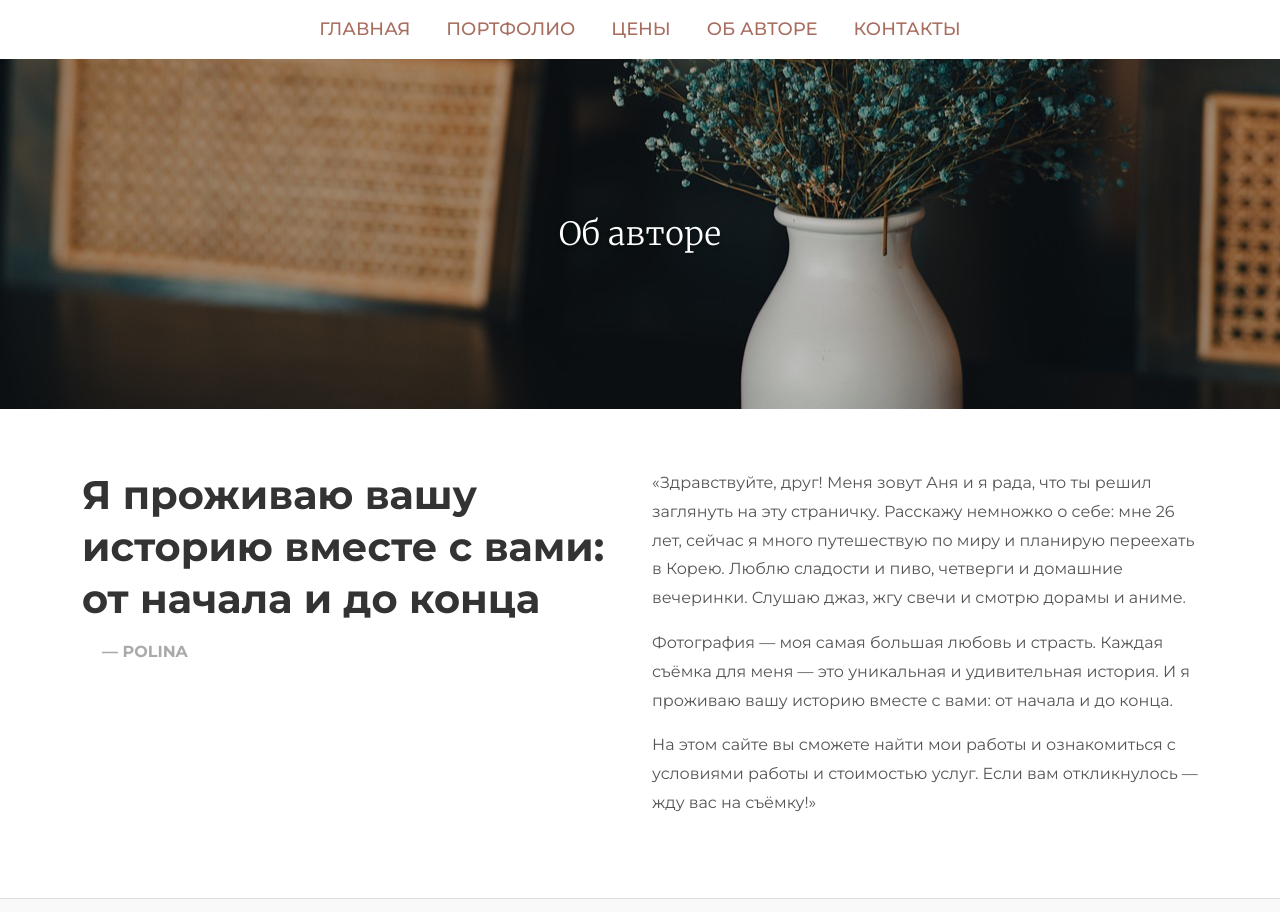
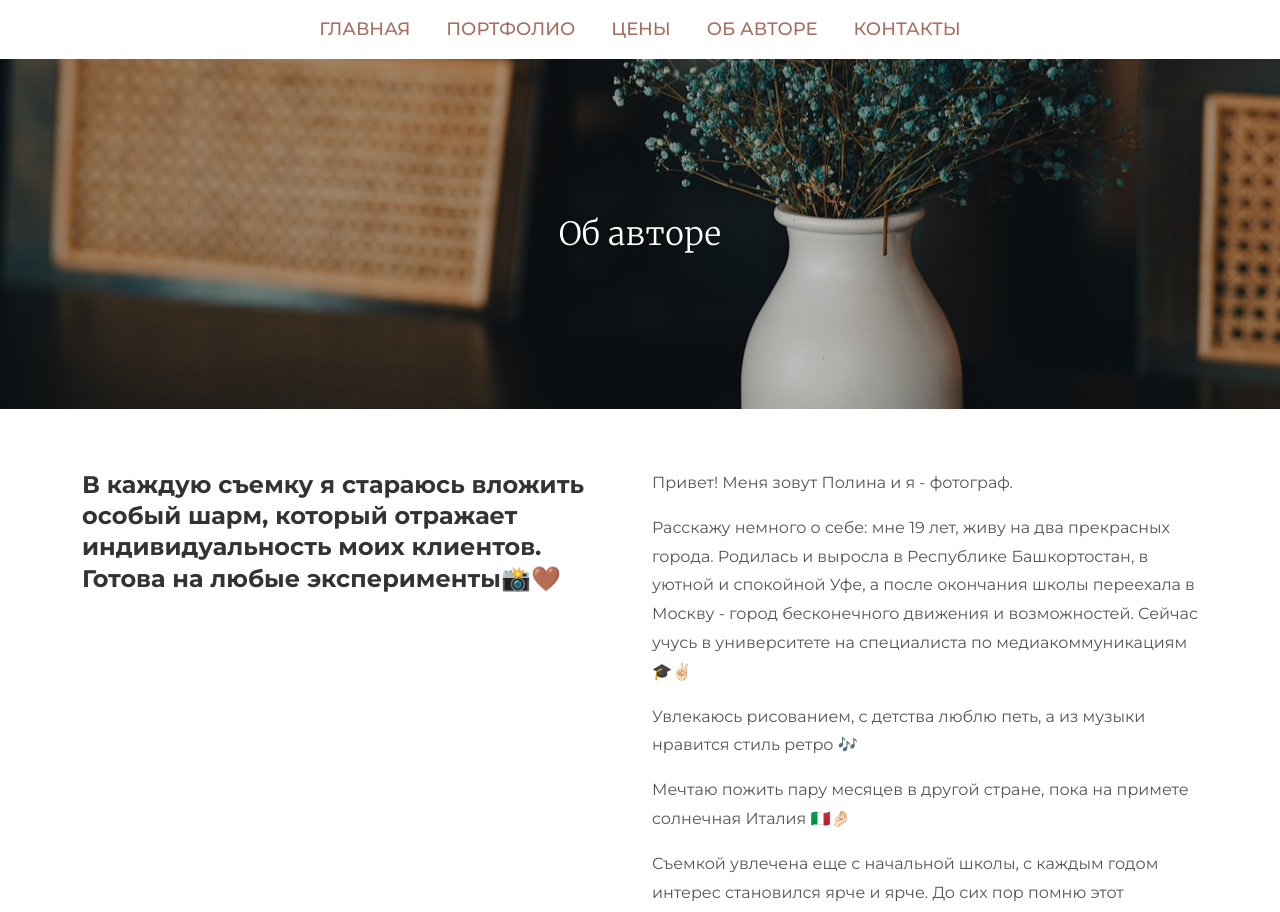
Before and after one commit to curash58/photo_pol, a React (Create React App) app: page /about in a window 1280 px wide. Shown: the top 912 px of the page. Built offline with nearby package versions, Linux system fonts and the light colour scheme; no server answers.

Commit message:
update about page

```diff
--- a/public/index.html
+++ b/public/index.html
@@ -7,7 +7,7 @@
     <meta name="theme-color" content="#000000" />
     <meta
       name="description"
-      content="Web site created using create-react-app"
+      content="Polina Photograph"
     />
     <link rel="apple-touch-icon" href="%PUBLIC_URL%/photo.png" />
     <!--
@@ -27,7 +27,7 @@
     <title>Полина Фотограф</title>
   </head>
   <body>
-    <noscript>You need to enable JavaScript to run this app.</noscript>
+    <noscript></noscript>
     <div id="root"></div>
     <!--
       This HTML file is a template.
--- a/src/components/about-text/AboutText.css
+++ b/src/components/about-text/AboutText.css
@@ -12,7 +12,7 @@
   }
 
   .quote-text {
-    font-size: 2.5rem;
+    font-size: 1.5rem;
     color: #333;
     line-height: 1.3;
   }
--- a/src/components/about-text/AboutText.jsx
+++ b/src/components/about-text/AboutText.jsx
@@ -1,6 +1,6 @@
-import React from 'react';
-import { Container, Row, Col } from 'react-bootstrap'; // Import Bootstrap components
-import './AboutText.css'; // Import custom CSS
+import React from "react";
+import { Container, Row, Col } from "react-bootstrap"; // Import Bootstrap components
+import "./AboutText.css"; // Import custom CSS
 
 const AboutText = () => {
   return (
@@ -8,23 +8,26 @@ const AboutText = () => {
       <Row>
         <Col md={6} className="about-text-left">
           <p className="quote-text">
-            Я проживаю вашу историю вместе с вами: <br /> от начала и до конца
+            В каждую съемку я стараюсь вложить особый шарм, который отражает
+            индивидуальность моих клиентов. Готова на любые эксперименты📸🤎
           </p>
-          <p className="author-text" style={{paddingLeft: 20}}>— Polina</p>
+          {/* <p className="author-text" style={{paddingLeft: 20}}>— Polina</p> */}
         </Col>
         <Col md={6} className="about-text-right">
           <p>
-            «Здравствуйте, друг! Меня зовут Аня и я рада, что ты решил заглянуть на эту страничку.
-            Расскажу немножко о себе: мне 26 лет, сейчас я много путешествую по миру и планирую переехать в Корею.
-            Люблю сладости и пиво, четверги и домашние вечеринки. Слушаю джаз, жгу свечи и смотрю дорамы и аниме.
+            Привет! Меня зовут Полина и я - фотограф.
           </p>
           <p>
-            Фотография — моя самая большая любовь и страсть. Каждая съёмка для меня — это уникальная и удивительная история.
-            И я проживаю вашу историю вместе с вами: от начала и до конца.
+            Расскажу немного о себе: мне 19 лет, живу на два прекрасных города. Родилась и выросла в Республике Башкортостан, в уютной и спокойной Уфе, а после окончания школы переехала в Москву - город бесконечного движения и возможностей. Сейчас учусь в университете на специалиста по медиакоммуникациям 🎓✌🏻
           </p>
           <p>
-            На этом сайте вы сможете найти мои работы и ознакомиться с условиями работы и стоимостью услуг.
-            Если вам откликнулось — жду вас на съёмку!»
+            Увлекаюсь рисованием, с детства люблю петь, а из музыки нравится стиль ретро 🎶
+          </p>
+          <p>
+            Мечтаю пожить пару месяцев в другой стране, пока на примете солнечная Италия 🇮🇹🤌🏻
+          </p>
+          <p>
+            Съемкой увлечена еще с начальной школы, с каждым годом интерес становился ярче и ярче. До сих пор помню этот трепетный момент, когда у меня появился первый фотоаппарат 💌
           </p>
           <p className="website-link"></p>
         </Col>
```
